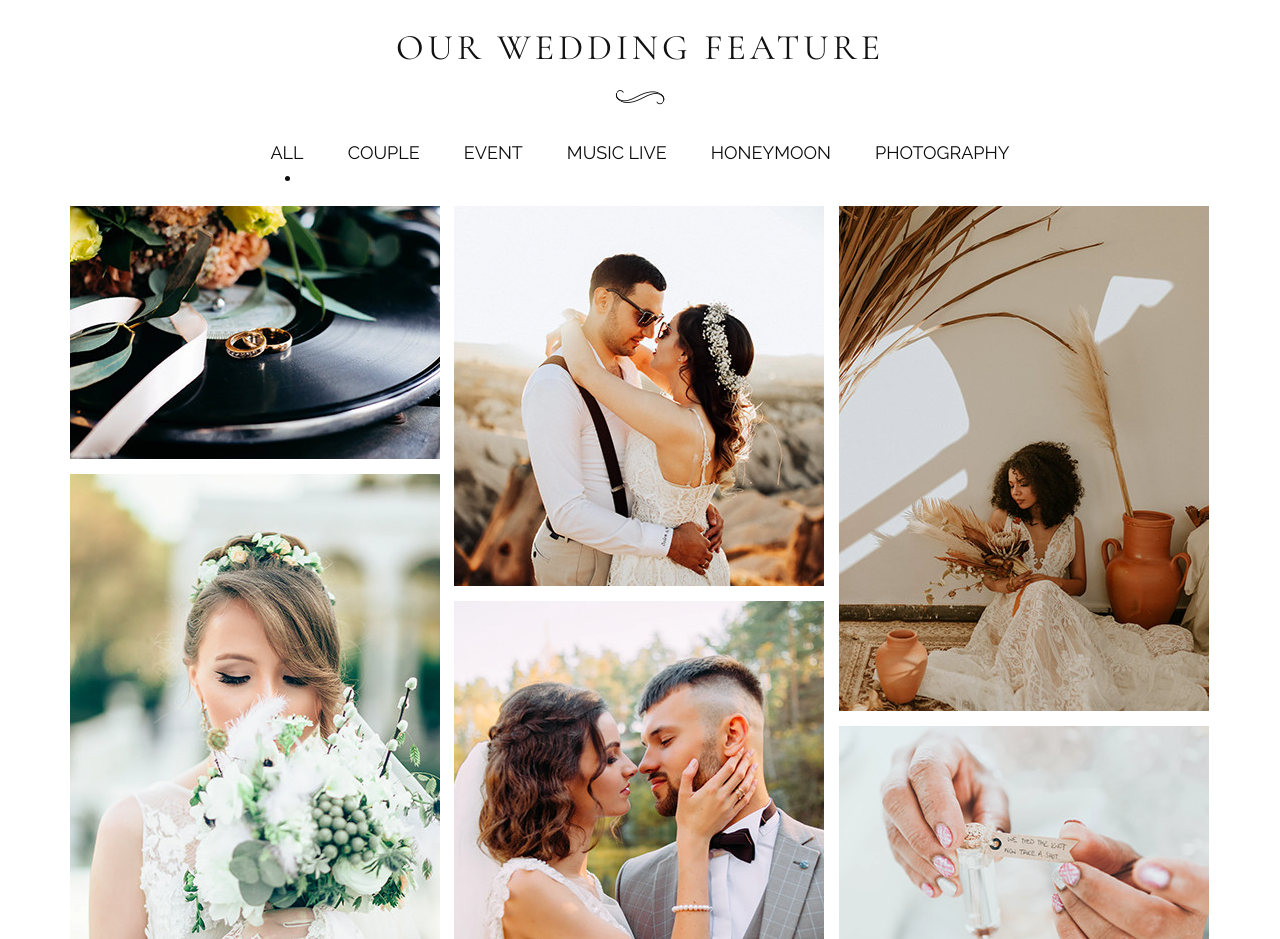
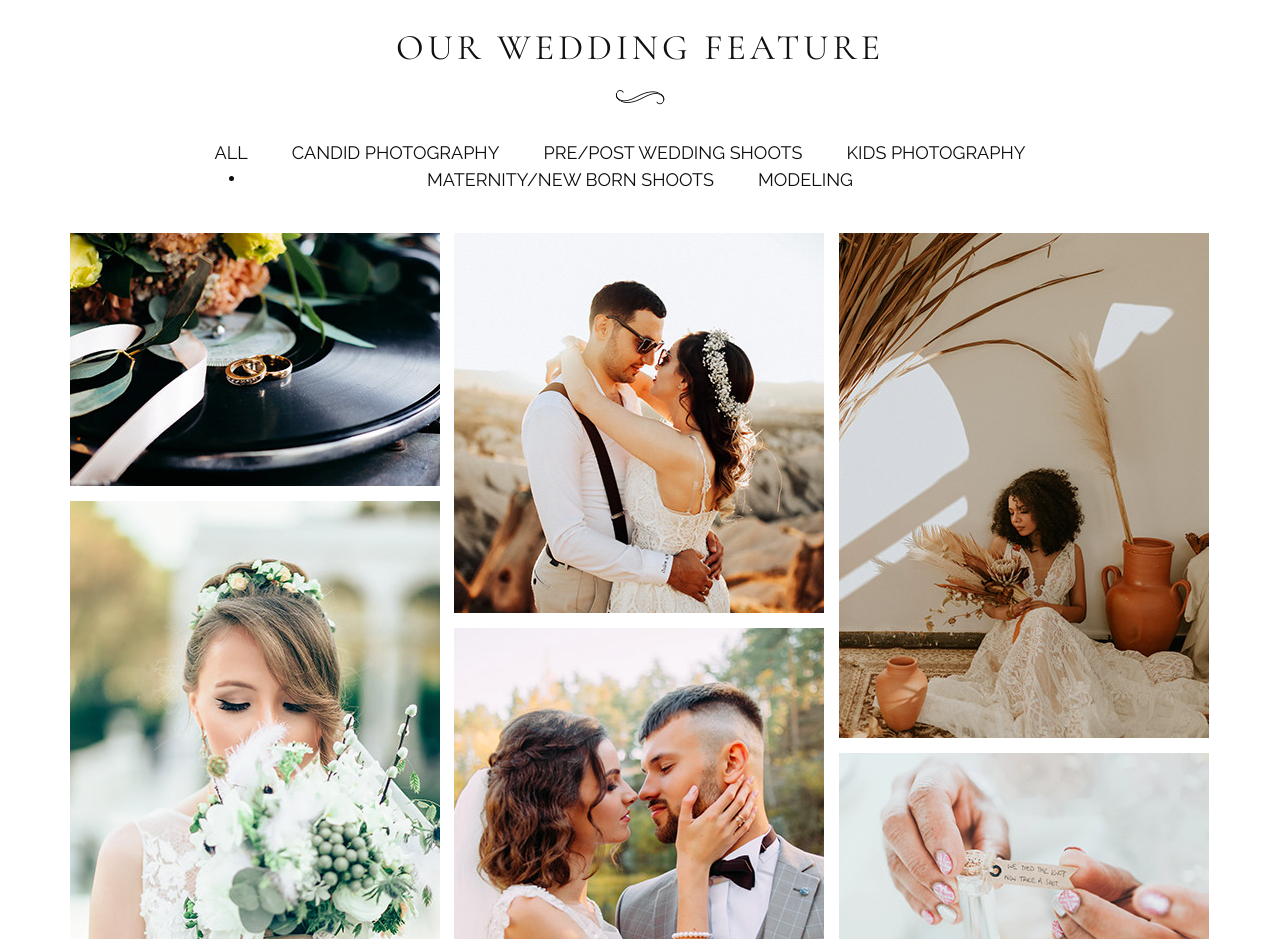
Before and after one commit to Sanan4li/Photography, a plain HTML site: page index.html in a window 1280 px wide. Shown: the part 1720-2659 px from the top of the page. Drawn offline with nearby package versions, Linux system fonts and the light colour scheme; files that its build step writes are made by us from their sources.

Commit message:
changed image headings

```diff
--- a/index.html
+++ b/index.html
@@ -155,11 +155,11 @@
                     </div>
                     <ul class="filter__controls">
                         <li class="active" data-filter="*">All</li>
-                        <li data-filter=".couple">Couple</li>
-                        <li data-filter=".event">Event</li>
-                        <li data-filter=".music">Music Live</li>
-                        <li data-filter=".honeymoon">Honeymoon</li>
-                        <li data-filter=".photography">Photography</li>
+                        <li data-filter=".couple">Candid Photography</li>
+                        <li data-filter=".event">Pre/Post Wedding Shoots</li>
+                        <li data-filter=".music">Kids Photography</li>
+                        <li data-filter=".honeymoon">Maternity/New Born Shoots</li>
+                        <li data-filter=".photography">Modeling</li>
                     </ul>
                 </div>
             </div>
```
